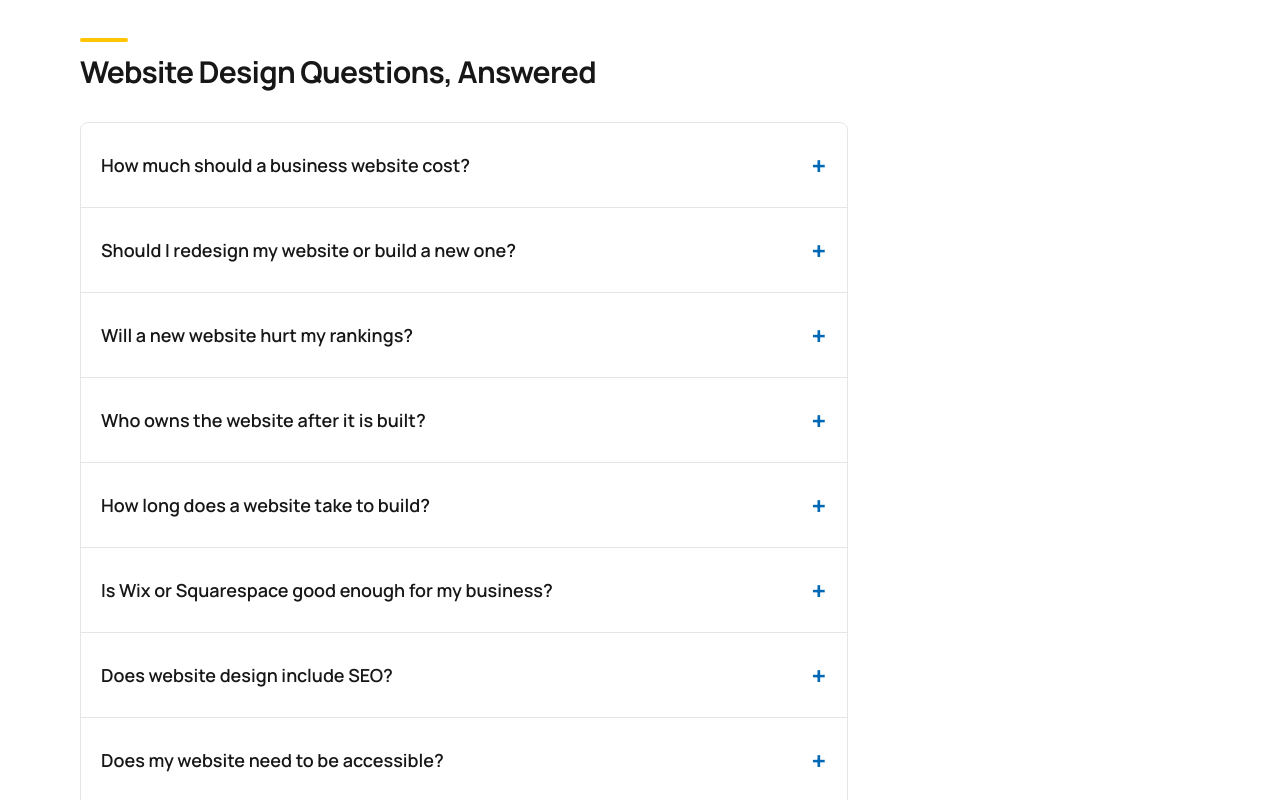
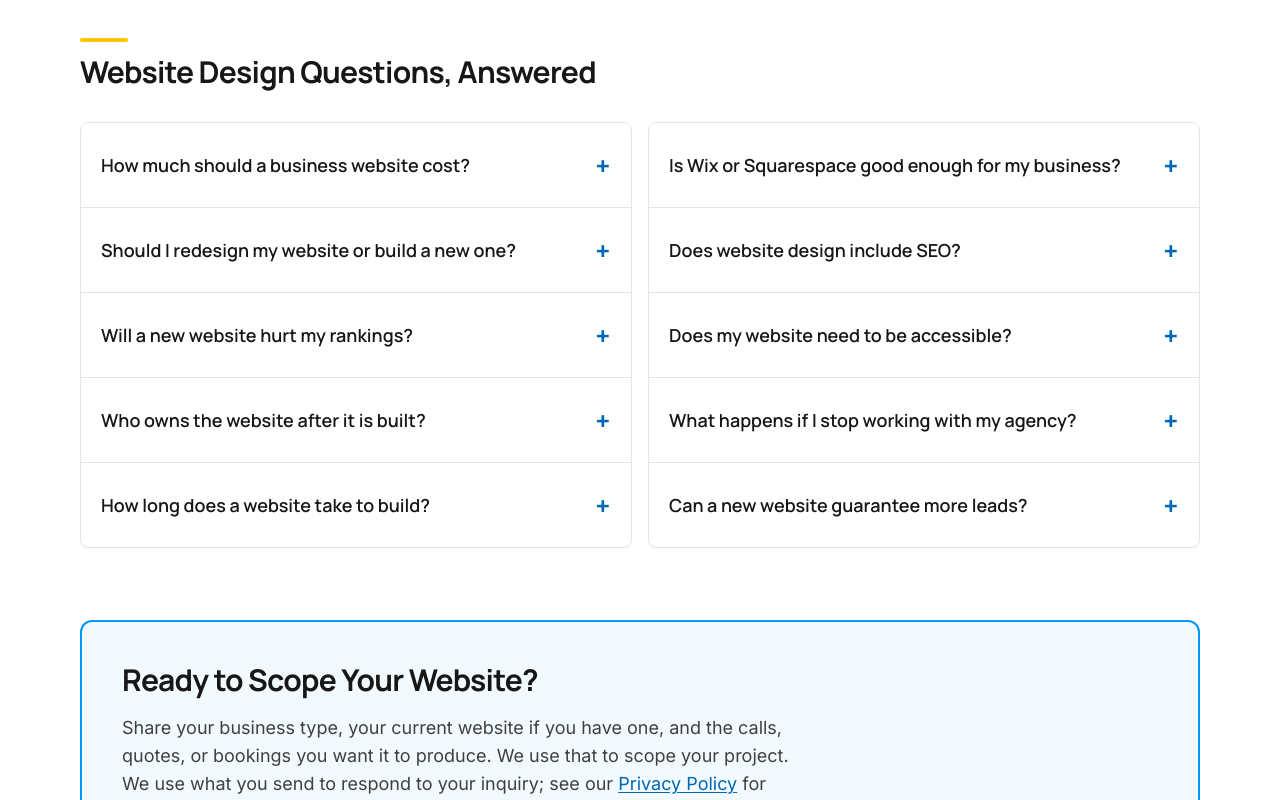
Before and after one commit to SedrickHarris/okiko-high-site, a Next.js app: page /services/website-design in a window 1280 px wide. Shown: the part 9000-9800 px from the top of the page. Built offline with nearby package versions, Linux system fonts and the light colour scheme; no server answers.

Commit message:
Show FAQs in a two-column layout on desktop
Co-Authored-By: Claude Sonnet 5.5 <noreply@anthropic.com>
Claude-Session: https://claude.ai/code/session_01CfHHVimwfJdmKnpXpmRkgg

```diff
--- a/src/components/sections/FaqSection.tsx
+++ b/src/components/sections/FaqSection.tsx
@@ -13,10 +13,18 @@ export function FaqSection({
   heading: string;
   faqs: ReadonlyArray<Faq>;
 }) {
+  const half = Math.ceil(faqs.length / 2);
+  const columns = [faqs.slice(0, half), faqs.slice(half)];
   return (
     <PageSection id={id} heading={heading}>
-      <div className="max-w-3xl divide-y divide-neutral-200 rounded-lg border border-neutral-200">
-        {faqs.map((faq) => (
+      {/* Two independent columns so opening one item never shifts the other column. */}
+      <div className="grid items-start gap-4 lg:grid-cols-2">
+        {columns.map((column, i) => (
+          <div
+            key={i}
+            className="divide-y divide-neutral-200 rounded-lg border border-neutral-200"
+          >
+            {column.map((faq) => (
               <details key={faq.question} className="group p-5">
                 <summary className="flex min-h-11 cursor-pointer list-none items-center justify-between gap-4 text-lg font-semibold [&::-webkit-details-marker]:hidden">
                   <h3 className="text-lg font-semibold">{faq.question}</h3>
@@ -34,6 +42,8 @@ export function FaqSection({
               </details>
             ))}
           </div>
+        ))}
+      </div>
     </PageSection>
   );
 }
```
Lines whose indentation alone changed are shown as unchanged.
